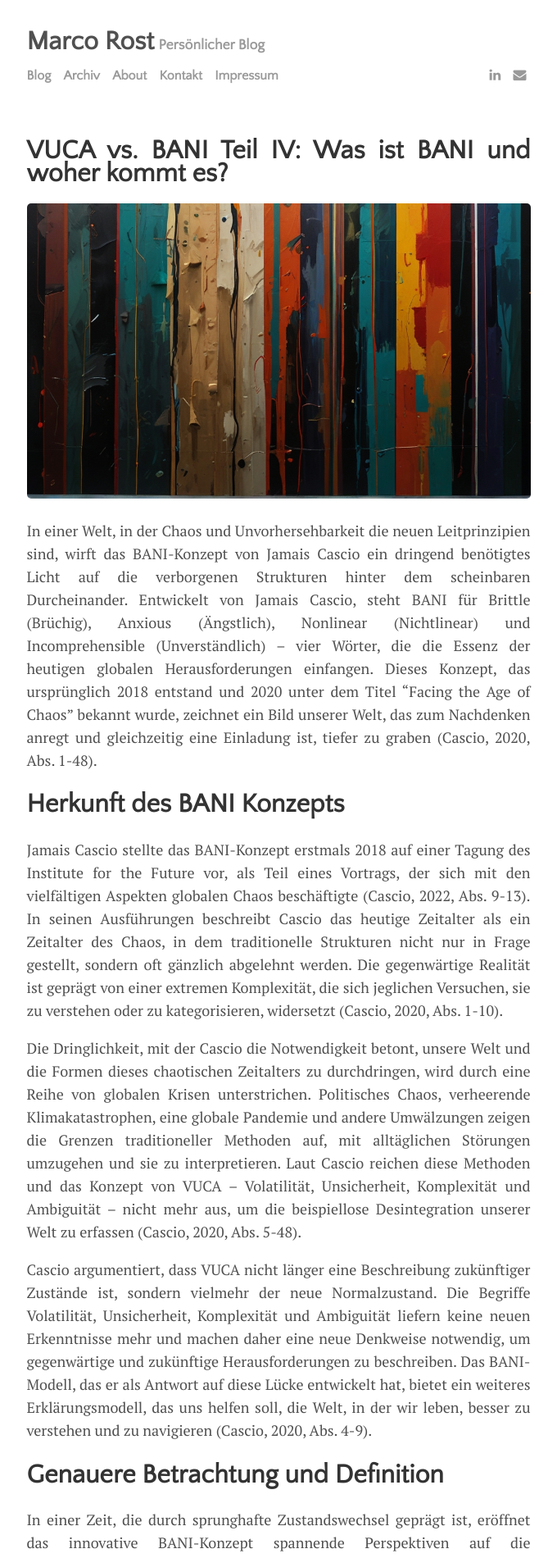
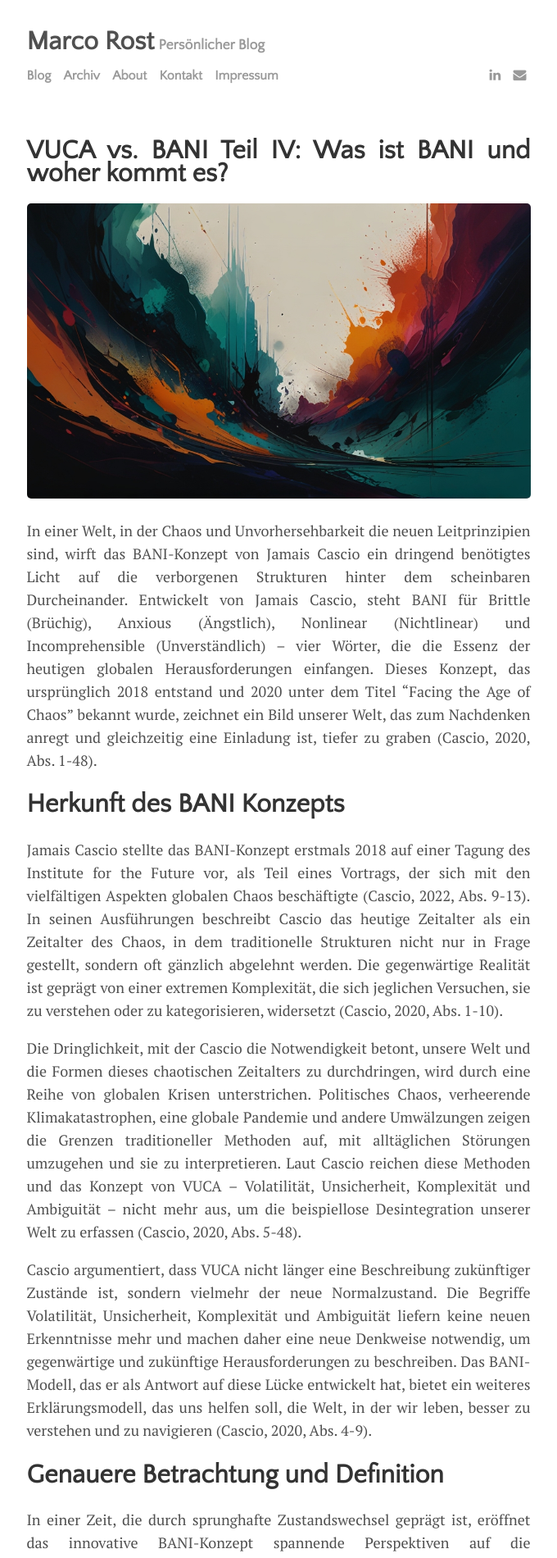
Before and after one commit to romabl/romabl.github.io, a Jekyll site: the page built from _posts/2024-04-12-VUCA-VS-BANI-Teil-IV.md, in a window 1280 px wide. Shown: the top 1900 px of the page at 82% size, without its empty margins (300-980 px from the left). Built offline with Jekyll 4.4.1, drawn with Linux system fonts in a browser that asks for light colours.

Commit message:
Update 2024-04-12-VUCA-VS-BANI-Teil-IV.md

```diff
--- a/_posts/2024-04-12-VUCA-VS-BANI-Teil-IV.md
+++ b/_posts/2024-04-12-VUCA-VS-BANI-Teil-IV.md
@@ -4,7 +4,7 @@ title: "VUCA vs. BANI Teil IV: Was ist BANI und woher kommt es?"
 author: "Marco Rost"
 categories: journal
 tags: [VUCA,BANI]
-image: Default_Show_abstract_art_that_reflects_on_the_fragility_and_r_1.jpg
+image: Default_Explore_the_everchanging_landscape_of_the_business_wor_3.jpg
 ---
 
 In einer Welt, in der Chaos und Unvorhersehbarkeit die neuen Leitprinzipien sind, wirft das BANI-Konzept von Jamais Cascio ein dringend benötigtes Licht auf die verborgenen Strukturen hinter dem scheinbaren Durcheinander. Entwickelt von Jamais Cascio, steht BANI für Brittle (Brüchig), Anxious (Ängstlich), Nonlinear (Nichtlinear) und Incomprehensible (Unverständlich) – vier Wörter, die die Essenz der heutigen globalen Herausforderungen einfangen. Dieses Konzept, das ursprünglich 2018 entstand und 2020 unter dem Titel "Facing the Age of Chaos" bekannt wurde, zeichnet ein Bild unserer Welt, das zum Nachdenken anregt und gleichzeitig eine Einladung ist, tiefer zu graben (Cascio, 2020, Abs. 1-48).
```
